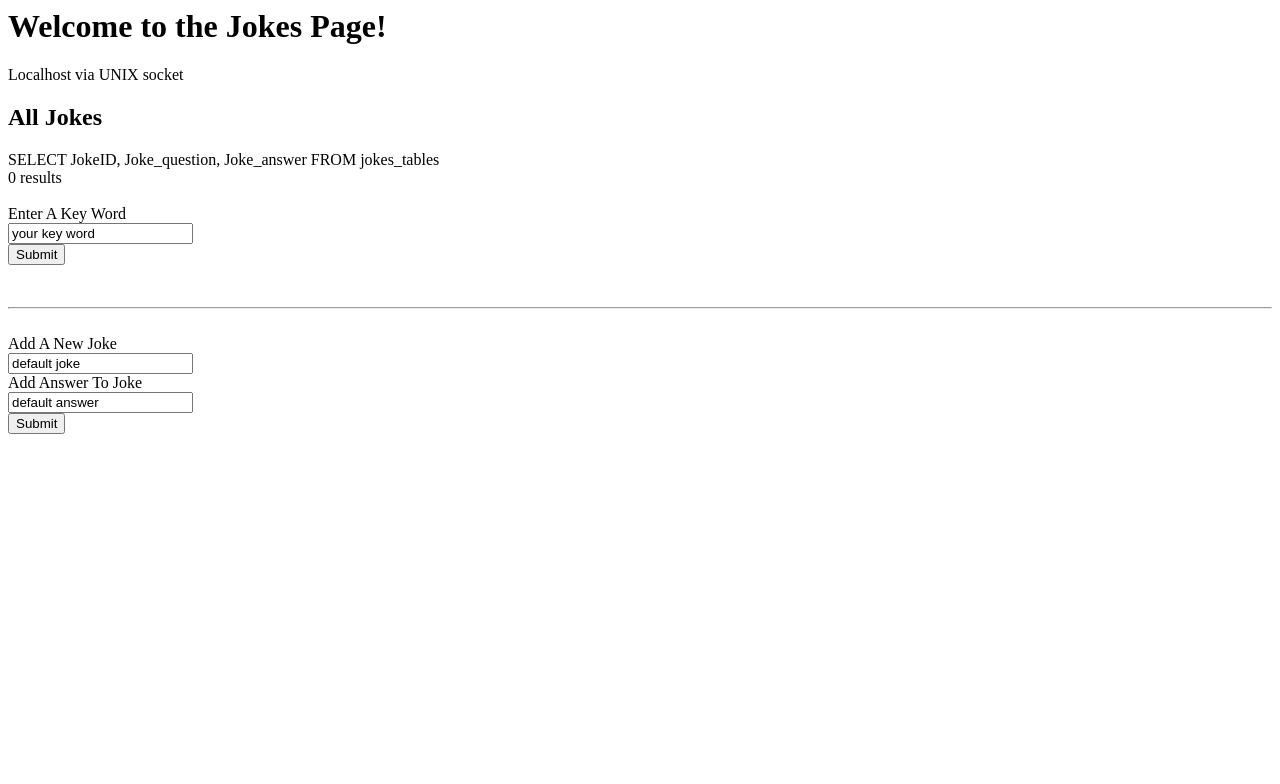
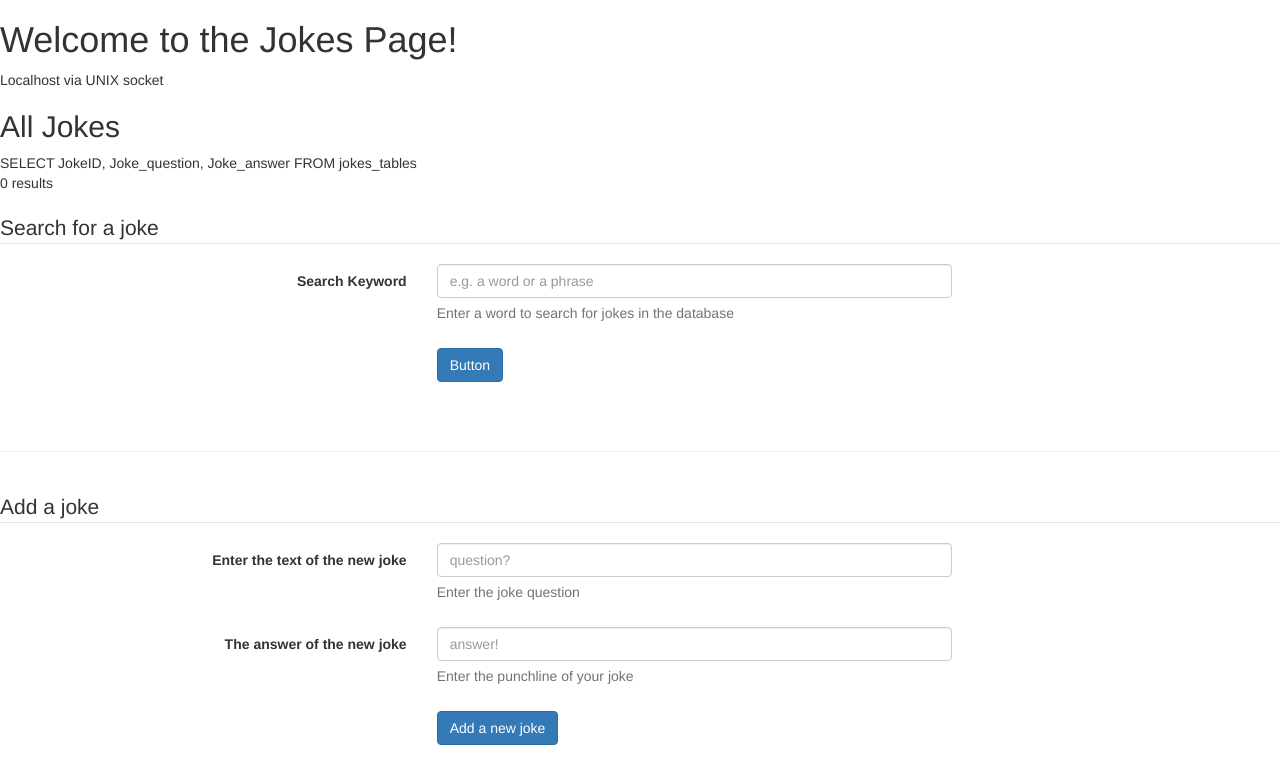
Before and after one commit to isabert/Jokes_web_db, a PHP site: page / in a window 1280 px wide. Shown: the top 784 px of the page. Run offline with PHP 8.4, Linux system fonts and the light colour scheme; data that the repository does not hold is empty.

Commit message:
using bootstrap to edit format of the code

```diff
--- a/root/index.php
+++ b/root/index.php
@@ -1,5 +1,14 @@
 <html>
 <head>
+<!-- CDN for bootstrap -->
+ <!-- Latest compiled and minified CSS -->
+<link rel="stylesheet" href="https://maxcdn.bootstrapcdn.com/bootstrap/3.4.1/css/bootstrap.min.css">
+
+<!-- jQuery library -->
+<script src="https://ajax.googleapis.com/ajax/libs/jquery/3.5.1/jquery.min.js"></script>
+
+<!-- Latest compiled JavaScript -->
+<script src="https://maxcdn.bootstrapcdn.com/bootstrap/3.4.1/js/bootstrap.min.js"></script>
 </head>
 
 <body>
@@ -12,26 +21,65 @@ echo "<br>";
 echo "<br>";
 ?>
 
-<form action="search_key_word.php">
-  <label for="keyword">Enter A Key Word</label><br>
-  <input type="text" id="keyword" name="keyword" value="your key word"><br>
-  <input type="submit" value="Submit">
+<form class="form-horizontal" action="search_key_word.php">
+<fieldset>
+
+<!-- Form Name -->
+<legend>Search for a joke</legend>
+
+<!-- Search input-->
+<div class="form-group">
+  <label class="col-md-4 control-label" for="keyword">Search Keyword</label>
+  <div class="col-md-5">
+    <input id="keyword" name="keyword" type="search" placeholder="e.g. a word or a phrase" class="form-control input-md">
+    <p class="help-block">Enter a word to search for jokes in the database</p>
+  </div>
+</div>
+
+<!-- Button -->
+<div class="form-group">
+  <label class="col-md-4 control-label" for="submit"></label>
+  <div class="col-md-4">
+    <button id="submit" name="submit" class="btn btn-primary">Button</button>
+  </div>
+</div>
+
+</fieldset>
 </form>
 
 <br>
 <hr>
 <br>
 
-<form action="add_joke.php">
-  <label for="newjoke">Add A New Joke</label><br>
-  <input type="text" id="newjoke" name="newjoke" value="default joke"><br>
-
-  <label for="newanswer">Add Answer To Joke</label><br>
-  <input type="text" id="newanswer" name="newanswer" value="default answer"><br>
-
-  <input type="submit" value="Submit">
+<form class="form-horizontal" action="add_joke.php">
+<fieldset>
+<!-- Form Name -->
+<legend>Add a joke</legend>
+<!-- Text input-->
+<div class="form-group">
+  <label class="col-md-4 control-label" for="newjoke">Enter the text of the new joke</label>
+  <div class="col-md-5">
+  <input id="newjoke" name="newjoke" type="text" placeholder="question?" class="form-control input-md">
+  <span class="help-block">Enter the joke question</span>
+  </div>
+</div>
+<!-- Text input-->
+<div class="form-group">
+  <label class="col-md-4 control-label" for="newanswer">The answer of the new joke</label>
+  <div class="col-md-5">
+  <input id="newanswer" name="newanswer" type="text" placeholder="answer!" class="form-control input-md">
+  <span class="help-block">Enter the punchline of your joke</span>
+  </div>
+</div>
+<!-- Button -->
+<div class="form-group">
+  <label class="col-md-4 control-label" for="submit"></label>
+  <div class="col-md-4">
+    <button id="submit" name="submit" class="btn btn-primary">Add a new joke</button>
+  </div>
+</div>
+</fieldset>
 </form>
-
 
 <?php
 // include "search_key_word.php";
```
